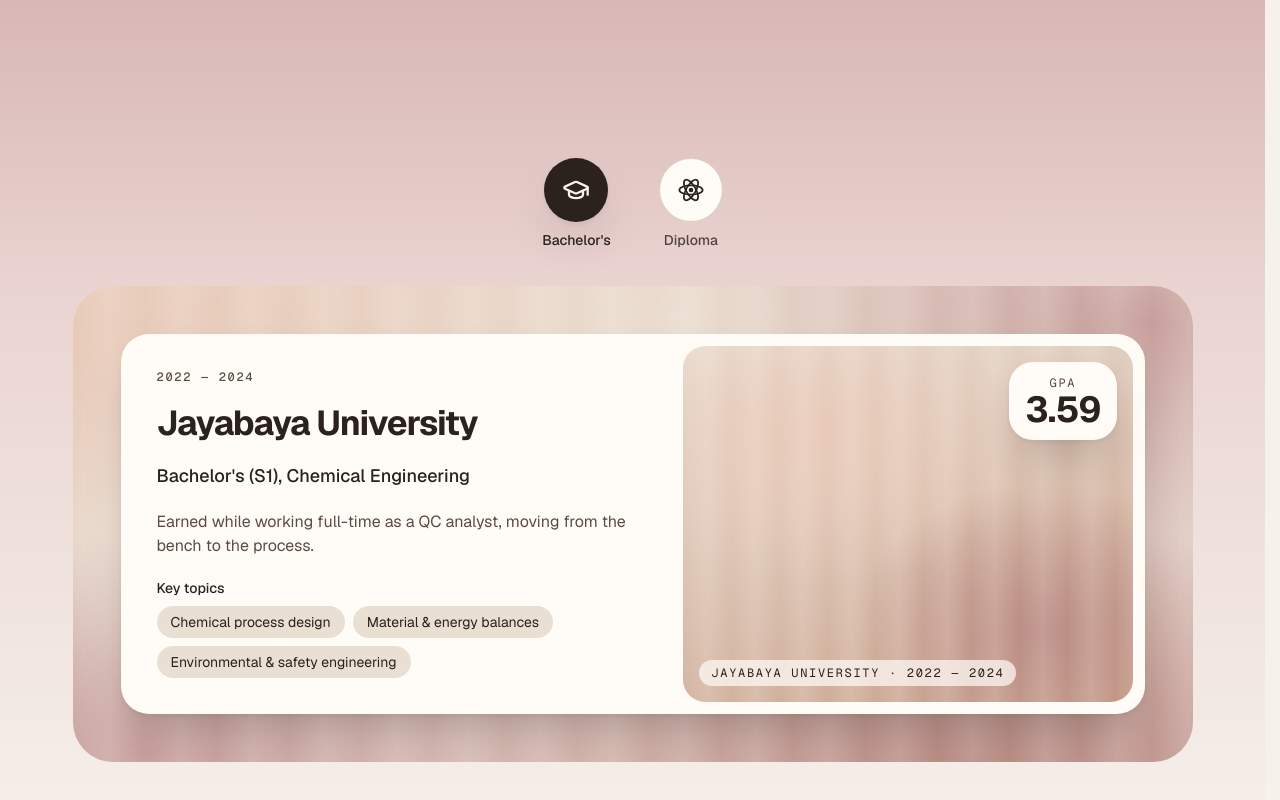
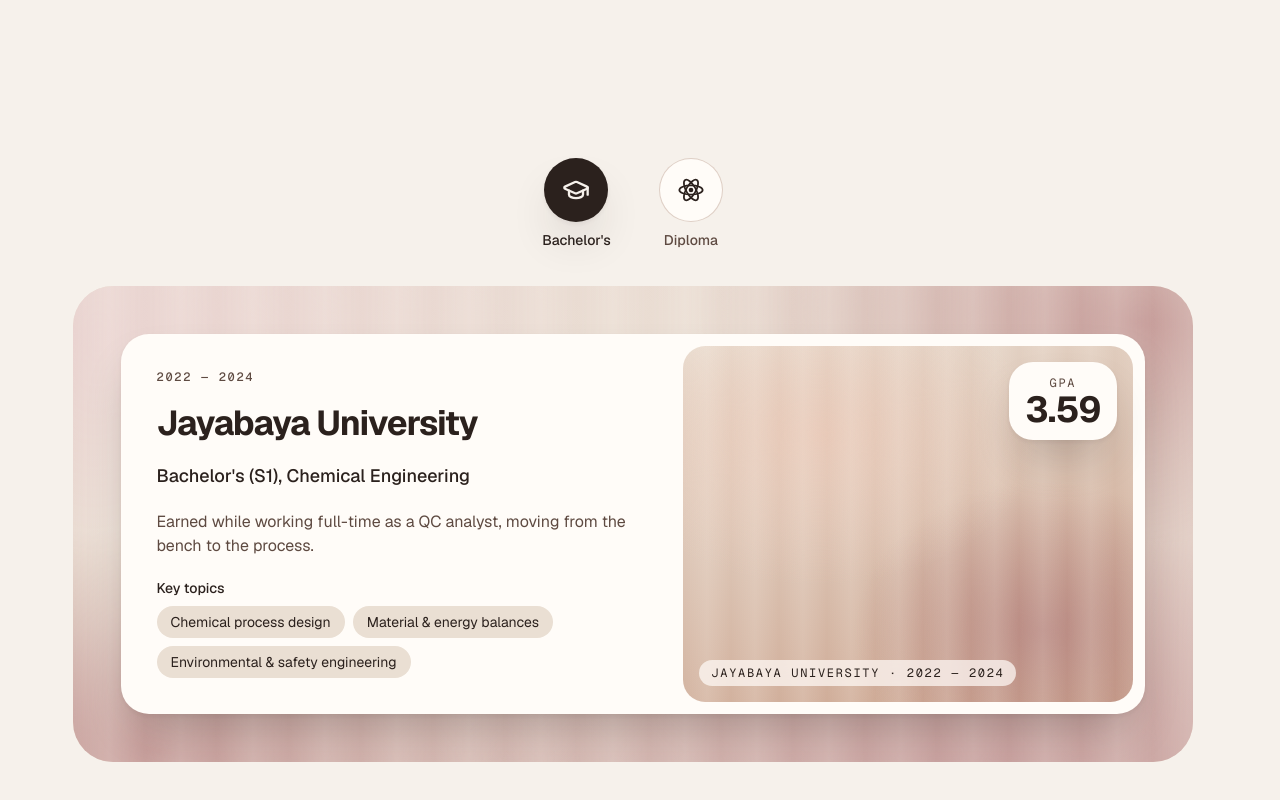
Before and after one commit to Andev-Labs/Personal-Website-Galih, a Next.js app: page / in a window 1280 px wide. Shown: the part 4816-5616 px from the top of the page. Built offline with nearby package versions, Linux system fonts and the light colour scheme; no server answers.

Commit message:
fix: tint only the education gradient panel, keep section background
Co-authored-by: multica-agent <github@multica.ai>

```diff
--- a/app/globals.css
+++ b/app/globals.css
@@ -293,35 +293,55 @@
   }
 
   /*
-   * Tinted section (Work Experience, Education): active item color top → mid
-   * → page color bottom. The active item sets --backdrop-*-light/dark inline
-   * (see content/profile.ts and lib/backdrop.ts); the registered --xp-*
-   * colors below interpolate, so the gradient and the mesh accent blob fade
-   * between items. Paint only, no layout.
+   * Tinted colors follow the active item: it sets --backdrop-*-light/dark
+   * inline (see content/profile.ts and lib/backdrop.ts) and the registered
+   * --xp-* colors interpolate, so everything painted with them fades between
+   * items. Paint only, no layout.
+   *  .tinted-backdrop: whole section gradient + mesh accent (Work Experience)
+   *  .tinted-mesh: one mesh panel only (Education)
    */
-  .tinted-backdrop {
+  .tinted-backdrop,
+  .tinted-mesh {
     --xp-top: var(--backdrop-top-light, var(--clay));
     --xp-mid: var(--backdrop-mid-light, var(--blush));
     --xp-mesh: var(--backdrop-mesh-light, var(--clay));
-    --xp-end: var(--bone);
     /* Mesh panels (and side pills) inside follow the active item */
     --mesh-3: var(--xp-mesh);
-    background: linear-gradient(180deg, var(--xp-top) 0%, var(--xp-mid) 48%, var(--xp-end) 100%);
     transition-property: --xp-top, --xp-mid, --xp-mesh;
     transition-duration: 600ms;
     transition-timing-function: cubic-bezier(0.22, 1, 0.36, 1);
   }
-  .dark .tinted-backdrop {
+  .dark .tinted-backdrop,
+  .dark .tinted-mesh {
     --xp-top: var(--backdrop-top-dark, #5c4238);
     --xp-mid: var(--backdrop-mid-dark, #45332c);
     --xp-mesh: var(--backdrop-mesh-dark, #6e4f43);
-    --xp-end: var(--espresso);
   }
   @media (prefers-reduced-motion: reduce) {
-    .tinted-backdrop {
+    .tinted-backdrop,
+    .tinted-mesh {
       transition-duration: 120ms;
       transition-timing-function: linear;
     }
+  }
+
+  /* Section gradient: active item color top → mid → page color bottom */
+  .tinted-backdrop {
+    --xp-end: var(--bone);
+    background: linear-gradient(180deg, var(--xp-top) 0%, var(--xp-mid) 48%, var(--xp-end) 100%);
+  }
+  .dark .tinted-backdrop {
+    --xp-end: var(--espresso);
+  }
+
+  /* Mesh panel: every blob takes the active item's colors, not just the accent */
+  .tinted-mesh {
+    --mesh-1: var(--xp-mid);
+    --mesh-4: var(--xp-top);
+  }
+  .dark .tinted-mesh {
+    --mesh-1: var(--xp-top);
+    --mesh-4: var(--xp-mesh);
   }
 }
 
--- a/components/sections/education-backdrop.tsx
+++ /dev/null
@@ -1,34 +0,0 @@
-"use client"
-
-import { useState, type ReactNode } from "react"
-
-import { Container } from "@/components/site/container"
-import type { Profile } from "@/content"
-import { backdropStyle } from "@/lib/backdrop"
-
-import { EducationTabs } from "./education-tabs"
-
-/** Owns the active tab so the whole section background follows it. */
-export function EducationBackdrop({
-  items,
-  children,
-}: {
-  items: Profile["education"]
-  children: ReactNode
-}) {
-  const [active, setActive] = useState(0)
-
-  return (
-    <section
-      id="education"
-      aria-labelledby="education-heading"
-      className="tinted-backdrop py-16 sm:py-24"
-      style={backdropStyle(items[active].backdrop)}
-    >
-      <Container>
-        {children}
-        <EducationTabs items={items} active={active} onActiveChange={setActive} />
-      </Container>
-    </section>
-  )
-}
--- a/components/sections/education-tabs.tsx
+++ b/components/sections/education-tabs.tsx
@@ -1,32 +1,26 @@
 "use client"
 
-import { useId, useRef, type KeyboardEvent } from "react"
+import { useId, useRef, useState, type KeyboardEvent } from "react"
 
 import { GradientPanel } from "@/components/site/gradient-panel"
 import { PhotoPlaceholder } from "@/components/site/photo-placeholder"
 import { SkillIcon } from "@/components/site/skill-icon"
 import type { Profile } from "@/content"
+import { backdropStyle } from "@/lib/backdrop"
 import { cn } from "@/lib/utils"
 
 type EducationItem = Profile["education"][number]
 
 /** Calendly hero-style round icon tabs over a gradient panel with a white card. */
-export function EducationTabs({
-  items,
-  active,
-  onActiveChange,
-}: {
-  items: EducationItem[]
-  active: number
-  onActiveChange: (index: number) => void
-}) {
+export function EducationTabs({ items }: { items: EducationItem[] }) {
+  const [active, setActive] = useState(0)
   const tabRefs = useRef<(HTMLButtonElement | null)[]>([])
   const baseId = useId()
   const item = items[active]
 
   function select(index: number) {
     const next = (index + items.length) % items.length
-    onActiveChange(next)
+    setActive(next)
     tabRefs.current[next]?.focus()
   }
 
@@ -66,7 +60,7 @@
               aria-selected={selected}
               aria-controls={`${baseId}-panel`}
               tabIndex={selected ? 0 : -1}
-              onClick={() => onActiveChange(i)}
+              onClick={() => setActive(i)}
               className="group flex flex-col items-center gap-2 rounded-2xl p-1"
             >
               <span
@@ -82,7 +76,7 @@
               <span
                 className={cn(
                   "text-sm font-medium",
-                  selected ? "text-foreground" : "text-espresso/80 dark:text-bone/80",
+                  selected ? "text-foreground" : "text-muted-foreground",
                 )}
               >
                 {entry.tab}
@@ -92,7 +86,11 @@
         })}
       </div>
 
-      <GradientPanel className="mt-8 p-3 sm:p-8 lg:p-12">
+      {/* Only the panel takes the active degree's colors; the section stays as is. */}
+      <GradientPanel
+        className="tinted-mesh mt-8 p-3 sm:p-8 lg:p-12"
+        style={backdropStyle(item.backdrop)}
+      >
         <div
           role="tabpanel"
           id={`${baseId}-panel`}
--- a/components/sections/education.tsx
+++ b/components/sections/education.tsx
@@ -1,19 +1,22 @@
+import { Container } from "@/components/site/container"
 import { SectionHeader } from "@/components/site/section-header"
 import { profile } from "@/content"
 
-import { EducationBackdrop } from "./education-backdrop"
+import { EducationTabs } from "./education-tabs"
 
 export function Education() {
   return (
-    <EducationBackdrop items={profile.education}>
+    <section id="education" aria-labelledby="education-heading" className="py-16 sm:py-24">
+      <Container>
         <SectionHeader
           id="education-heading"
           index="04"
           eyebrow="Education"
           title="Trained at the bench, then at the plant."
           intro="A diploma in chemical analysis, then a chemical engineering degree earned while working full-time."
-        className="[&_p]:text-espresso/80 dark:[&_p]:text-bone/80"
         />
-    </EducationBackdrop>
+        <EducationTabs items={profile.education} />
+      </Container>
+    </section>
   )
 }
--- a/content/schema.ts
+++ b/content/schema.ts
@@ -28,7 +28,7 @@
   mesh: hexColor,
 })
 
-/** Section background while an item (role, degree) is active. */
+/** Background colors while an item (role, degree) is active. */
 const backdropSchema = z.object({ light: backdropThemeSchema, dark: backdropThemeSchema })
 
 const iconSchema = z.enum([
@@ -124,7 +124,7 @@
         gpa: nonEmpty,
         blurb: nonEmpty,
         focus: z.array(nonEmpty).min(1),
-        /** Section background while this degree is active. */
+        /** Gradient panel colors while this degree is active. */
         backdrop: backdropSchema,
       }),
     )
--- a/lib/backdrop.ts
+++ b/lib/backdrop.ts
@@ -5,9 +5,9 @@
 type BackdropStyle = CSSProperties & Record<`--backdrop-${string}`, string>
 
 /**
- * Inline variables for a `.tinted-backdrop` section. The section's registered
- * colors transition whenever these change, so swapping the active item fades
- * the whole background.
+ * Inline variables for a `.tinted-backdrop` section or a `.tinted-mesh` panel.
+ * Its registered colors transition whenever these change, so swapping the
+ * active item fades the background.
  */
 export function backdropStyle({ light, dark }: Backdrop): BackdropStyle {
   return {
```
Lines whose indentation alone changed are shown as unchanged.
